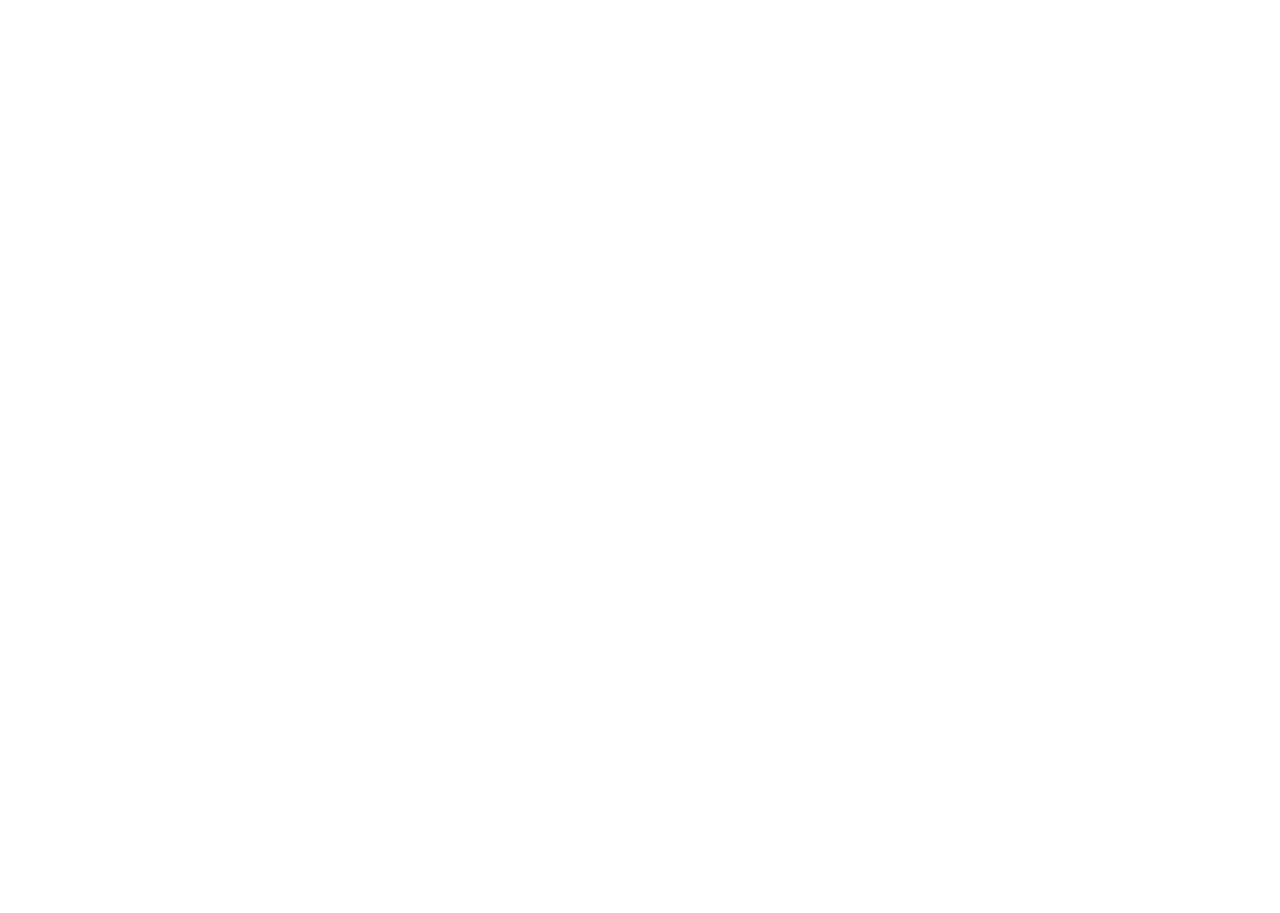
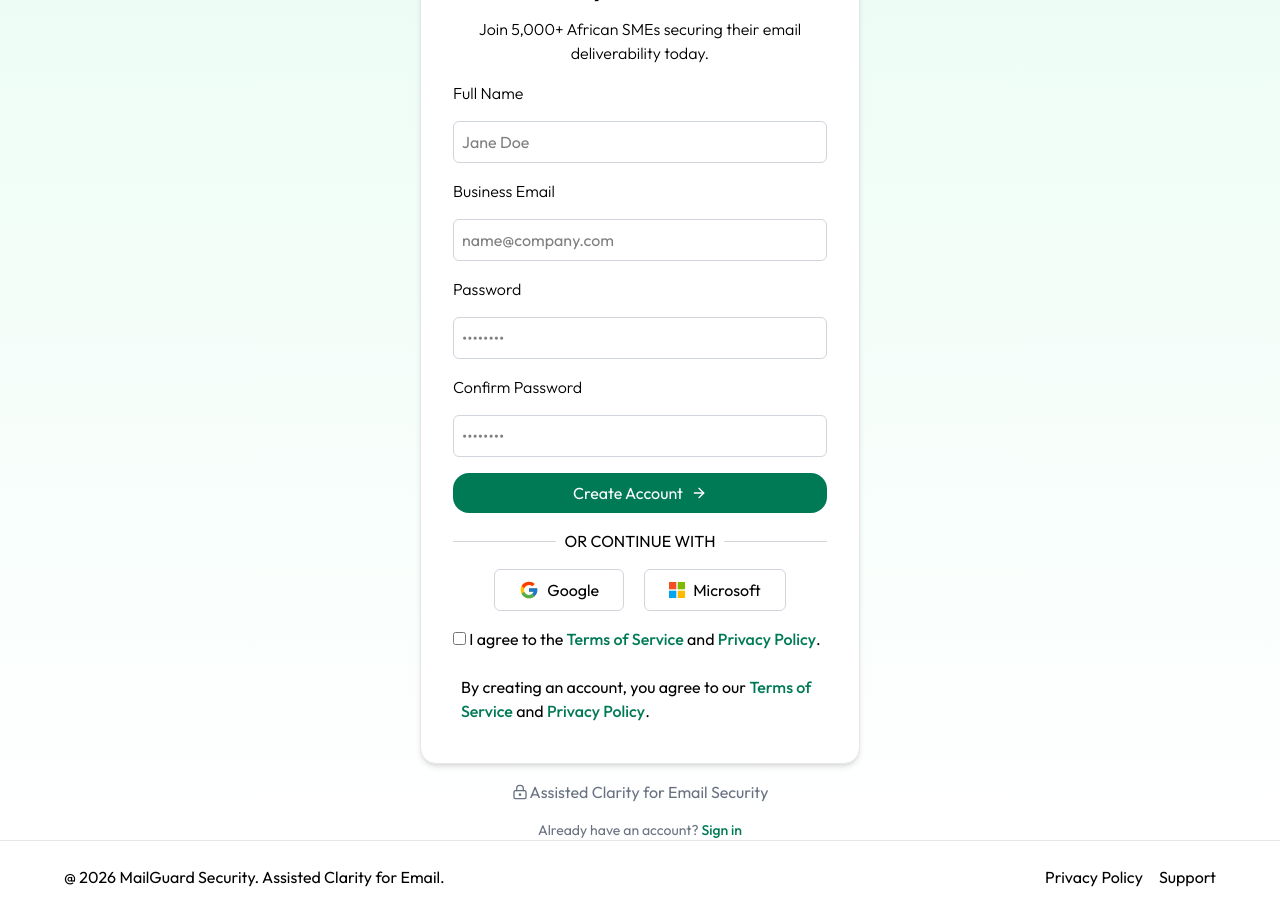
Before and after one commit to I-am-Tofunmi/MailGuard, a React (Vite) app in the folder client/: page /register in a window 1280 px wide. Shown: the part 180-1093 px from the top of the page. Before the commit the page ends 800 px from the top, so only its background shows below. Built offline with nearby package versions, Linux system fonts and the light colour scheme.

Commit message:
Completed Register page — added full name, email, password, and confirm password fields, terms and conditions checkbox, Google & Microsoft OAuth options, and redirect link to login.

```diff
--- a/client/src/pages/RegisterPage.jsx
+++ b/client/src/pages/RegisterPage.jsx
@@ -1,5 +1,71 @@
-function RegisterPage() {
-    return <div>RegisterPage</div>
+import { FcGoogle } from "react-icons/fc"
+import { ArrowRight, ShieldCheck, LockKeyhole, Eye } from "lucide-react"
+import Footer from "../components/Footer"
+function RegisterPage () {
+    return (
+        <>
+        <header className="flex flex-col gap-2 w-full bg-gradient-to-b from-emerald-100 to-emerald-50 px-6 py-4">
+            <h2 className="text-2xl font-bold text-emerald-700 flex items-center self-start"><ShieldCheck className="w-6 h-6" /> MailGuard</h2>
+            <p className="bg-emerald-100 text-emerald-700 text-sm px-4 py-2 rounded-full flex items-center gap-2 self-center"><ShieldCheck className="w-4 h-4" /> Your secure gateway is awaiting!</p>
+        </header>
+
+        <section className="flex flex-col gap-4 items-center justify-center min-h-screen bg-gradient-to-b from-emerald-50 to-white">
+            <div>
+                <form className="flex flex-col gap-4 bg-white border border-gray-200 p-8 rounded-2xl shadow-md w-110">
+                    <h1 className="text-4xl text-center justify-center">Create your account.</h1>
+                    <p className="text-center justify-between font-light">Join 5,000+ African SMEs securing their email deliverability today.</p>
+                    <label className="font-light">Full Name</label>
+                    <input className="border border-gray-300 p-2 rounded-md" type="text" placeholder="Jane Doe" required />
+                    <label className="font-light">Business Email</label>
+                    <input className="border border-gray-300 p-2 rounded-md" type="email" placeholder="name@company.com" required />
+                    <div className="flex justify-between items-center">
+                    <label className="font-light">Password</label>
+                    </div>
+                    <input className="border border-gray-300 p-2 rounded-md" type="password" placeholder="••••••••" required/>
+                    <div className="flex justify-between items-center">
+                    <label className="font-light">Confirm Password</label>
+                    </div>
+                    <input className="border border-gray-300 p-2 rounded-md" type="password" placeholder="••••••••" required />
+                    <button className="bg-emerald-700 text-white p-2 rounded-2xl hover:bg-emerald-600 flex items-center justify-center gap-2 cursor-pointer" type="submit">Create Account<ArrowRight className="w-4 h-4" /></button>
+                    <div className="flex items-center gap-2">
+                        <hr className="flex-1 border-gray-300" />
+                        <span className="text-center font-mono">OR CONTINUE WITH</span>
+                        <hr className="flex-1 border-gray-300" />
+                    </div>
+                    <div className="flex gap-5 justify-center">
+                    <button className="border border-gray-300 py-2 px-6 rounded-md flex items-center gap-2 cursor-pointer hover:bg-gray-50" type="button"><FcGoogle className="w-5 h-5" /> Google</button>
+                    <button className="border border-gray-300 py-2 px-6 rounded-md flex items-center gap-2 cursor-pointer hover:bg-gray-50">
+                        <svg xmlns="http://www.w3.org/2000/svg" width="16" height="16" viewBox="0 0 23 23">
+                            <rect x="0" y="0" width="10.5" height="10.5" fill="#f25022"/>
+                            <rect x="12.5" y="0" width="10.5" height="10.5" fill="#7fba00"/>
+                            <rect x="0" y="12.5" width="10.5" height="10.5" fill="#00a4ef"/>
+                            <rect x="12.5" y="12.5" width="10.5" height="10.5" fill="#ffb900"/>
+                        </svg>
+                        Microsoft
+                    </button>
+                    </div>
+                    <label> <input type="checkbox" required /> I agree to the <a href="/terms" className="text-emerald-700 font-medium">Terms of Service</a> and <a href="/privacy" className="text-emerald-700 font-medium">Privacy Policy</a>.</label>
+                    <p className="text-align-center justify-center p-2">By creating an account, you agree to our <span className="text-emerald-700 font-medium">Terms of Service</span> and <span className="text-emerald-700 font-medium">Privacy Policy</span>.</p>
+                </form>
+            </div>
+            <p className="text-center text-gray-500 flex items-center gap-0.5"><LockKeyhole className="w-4 h-4"/> Assisted Clarity for Email Security</p>
+            <p className="text-sm text-gray-500 text-center">
+                Already have an account? <a href="/login" className="text-emerald-700 font-medium">Sign in</a>
+            </p>
+
+        </section>
+
+        <footer className="flex flex-row justify-between p-6 px-16 bg-emerald-150 border-t border-gray-200">
+                <p>@ 2026 MailGuard Security. Assisted Clarity for Email.</p>
+                <ul className="flex gap-4 list-none ml-auto">
+                    <li><a href="">Privacy Policy</a></li>
+                    <li><a href="">Support</a></li>
+                </ul>
+                <div className=""></div>
+        </footer>
+        </>
+
+            )
 }
 
 export default RegisterPage
```
Also changed, not shown: 1 other file (tests, documents, lock files or other folders).
